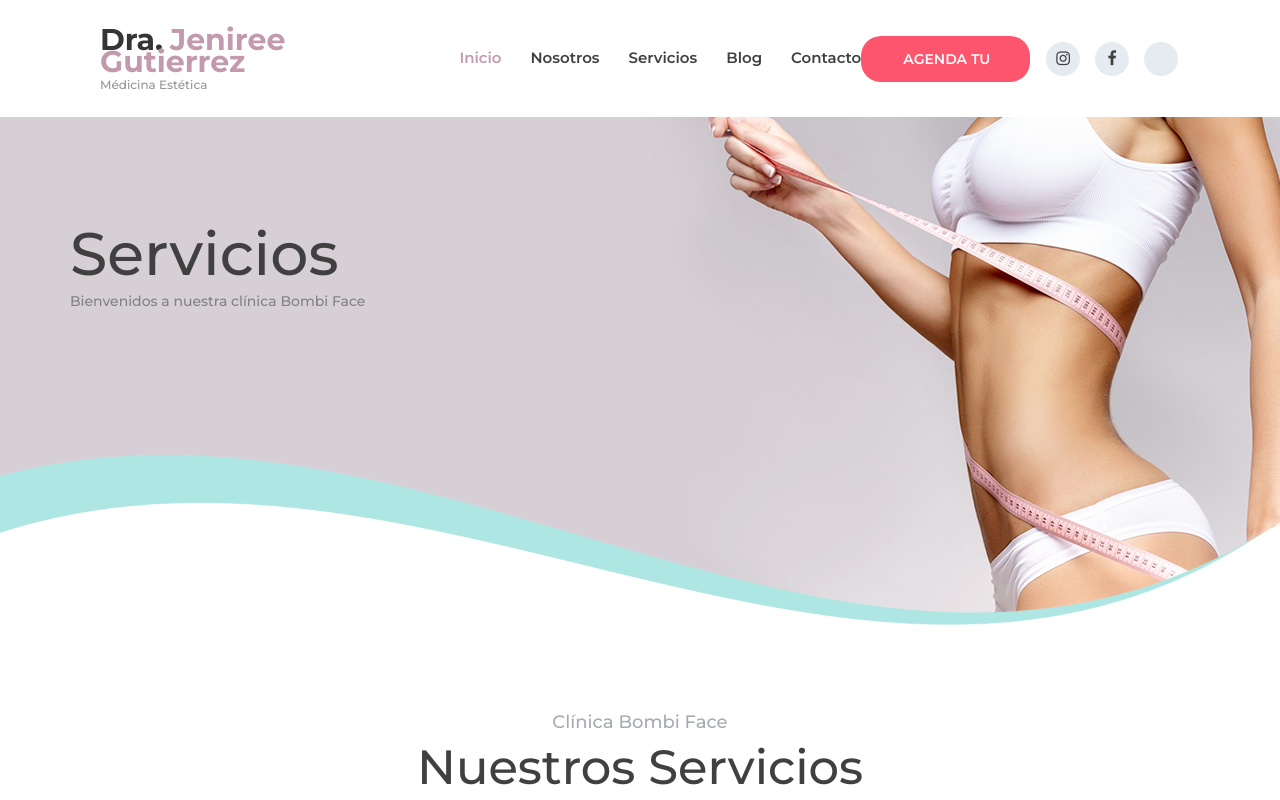
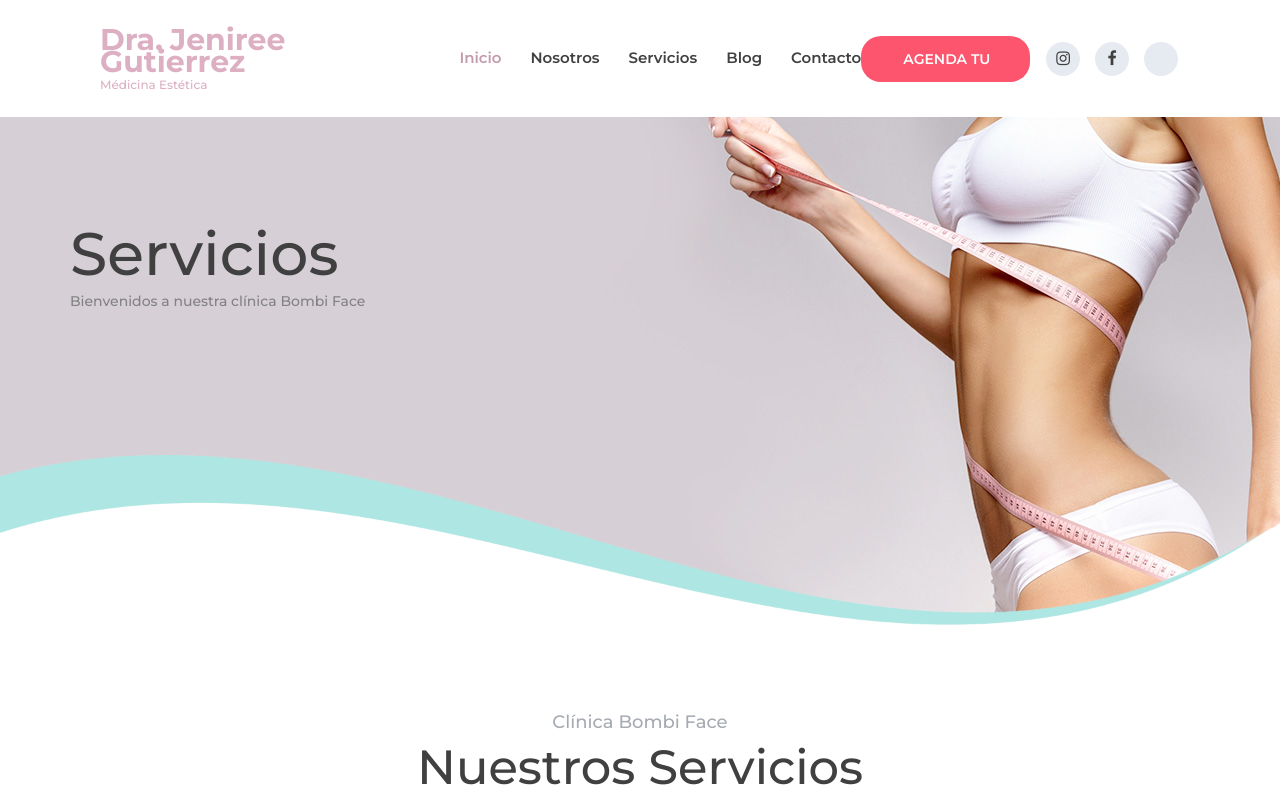
Before and after one commit to aibotsacademy/drbombiface, a plain HTML site: page services.html in a window 1280 px wide. Shown: the top 800 px of the page. Drawn offline with Linux system fonts and the light colour scheme.

Commit message:
Update services.css

```diff
--- a/styles/services.css
+++ b/styles/services.css
@@ -354,17 +354,17 @@ section
 	font-size: 30px;
 	font-weight: 700;
 	line-height: 0.75;
-	color: #353535;
+	color: #DCAFC3;
 }
 .logo a > div:first-child span
 {
-	color: #c39aad;
+	color: #DCAFC3;
 	margin-left: 7px;
 }
 .logo a > div:last-child
 {
 	font-size: 12px;
-	color: #969696;
+	color: #DCAFC3;
 	font-weight: 500;
 	line-height: 0.75;
 	margin-top: 6px;
@@ -972,7 +972,7 @@ section
 	font-size: 30px;
 	font-weight: 700;
 	line-height: 0.75;
-	color: #FFFFFF;
+	color: #DCAFC3;
 }
 .footer_logo a > div:first-child span
 {
@@ -982,7 +982,7 @@ section
 .footer_logo a > div:last-child
 {
 	font-size: 12px;
-	color: #969696;
+	color: #DCAFC3;
 	font-weight: 500;
 	line-height: 0.75;
 	margin-top: 6px;
```
